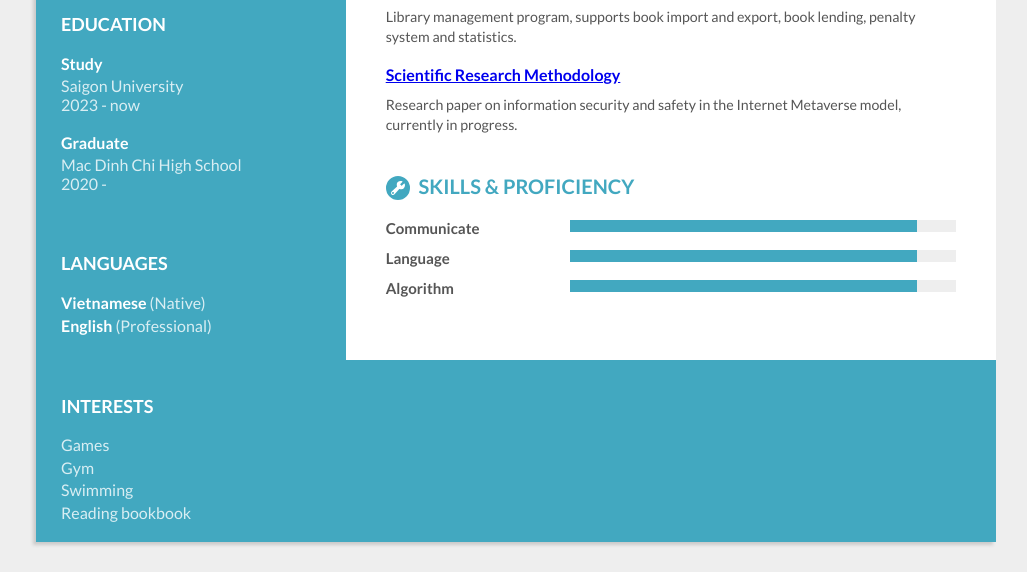
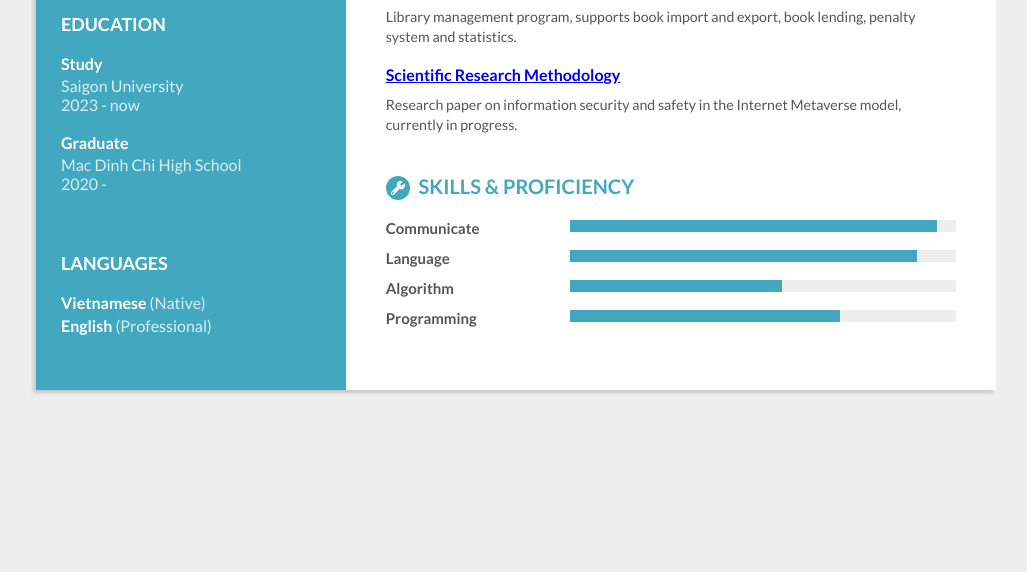
Before and after one commit to wuteebee/ngothuongbao.github.io, a plain HTML site: page index.html in a window 1280 px wide. Shown: the part 363-935 px from the top of the page, without its empty margins (124-1151 px from the left). After the commit the page ends 800 px from the top, so only its background shows below. Drawn offline with nearby package versions, Linux system fonts and the light colour scheme.

Commit message:
Update index.html

```diff
--- a/index.html
+++ b/index.html
@@ -61,13 +61,6 @@
 
                     </div>
 
-                    <h3>Interests</h3>
-                    <div class="personal-ed">
-                        <p class="personal-ed-light">Games</p>
-                        <p class="personal-ed-light">Gym</p>
-                        <p class="personal-ed-light">Swimming</p>
-                        <p class="personal-ed-light">Reading bookbook</p>
-                    </div>
 
                 </div>
             </div>
@@ -268,7 +261,7 @@
                           Communicate
                         </div>
                         <div class="col span-2-of-3 skill-bg">
-                            <div class="skill-fg" style="width: 90%;"></div>
+                            <div class="skill-fg" style="width: 95%;"></div>
                         </div>
                     </div>
                     <div class="skill-container">
@@ -284,7 +277,15 @@
                             Algorithm
                         </div>
                         <div class="col span-2-of-3 skill-bg">
-                            <div class="skill-fg" style="width: 90%;"></div>
+                            <div class="skill-fg" style="width: 55%;"></div>
+                        </div>
+                    </div>
+                    <div class="skill-container">
+                        <div class="col span-1-of-3 skill-title">
+                            Programming
+                        </div>
+                        <div class="col span-2-of-3 skill-bg">
+                            <div class="skill-fg" style="width: 70%;"></div>
                         </div>
                     </div>
 
```
